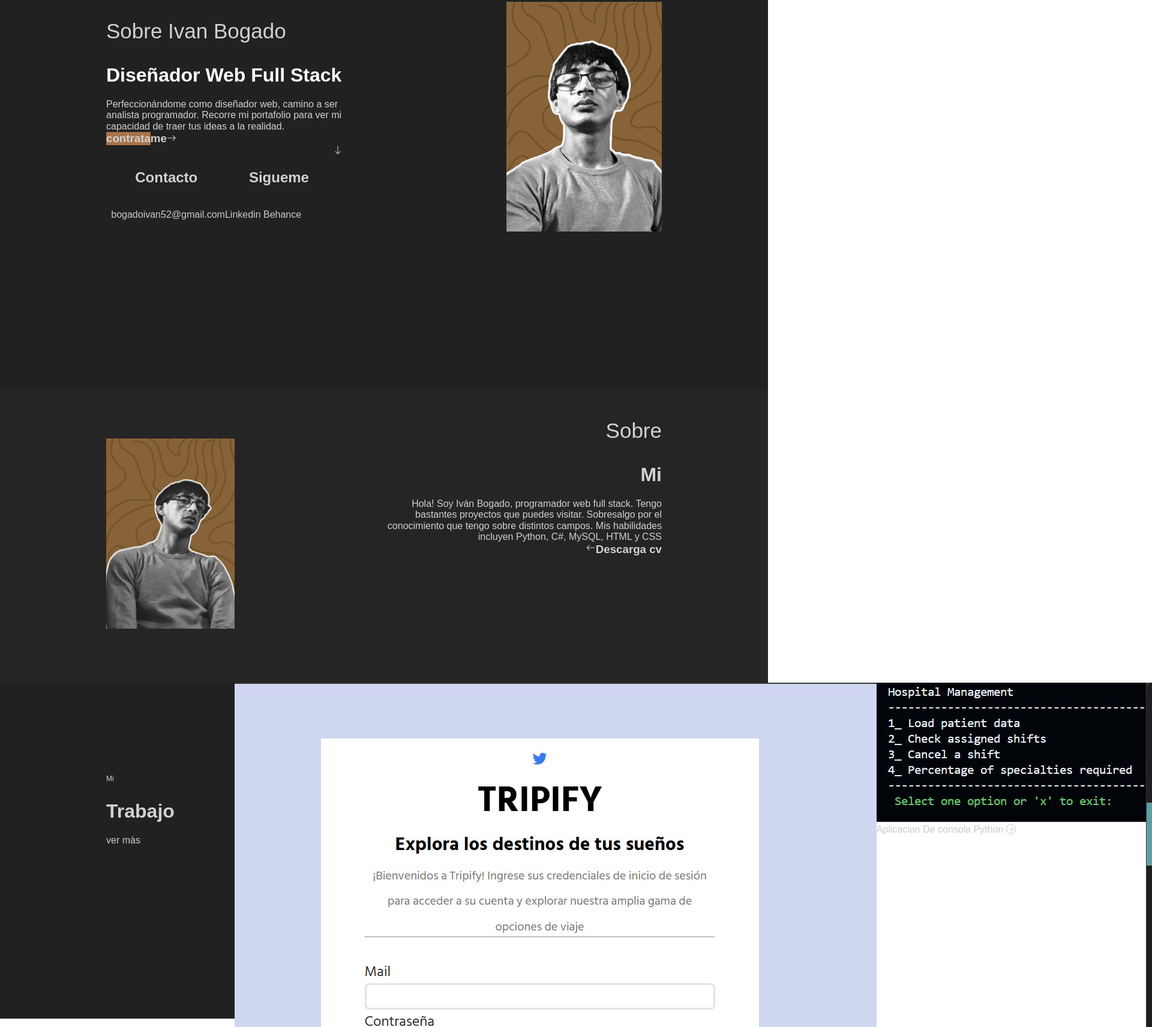
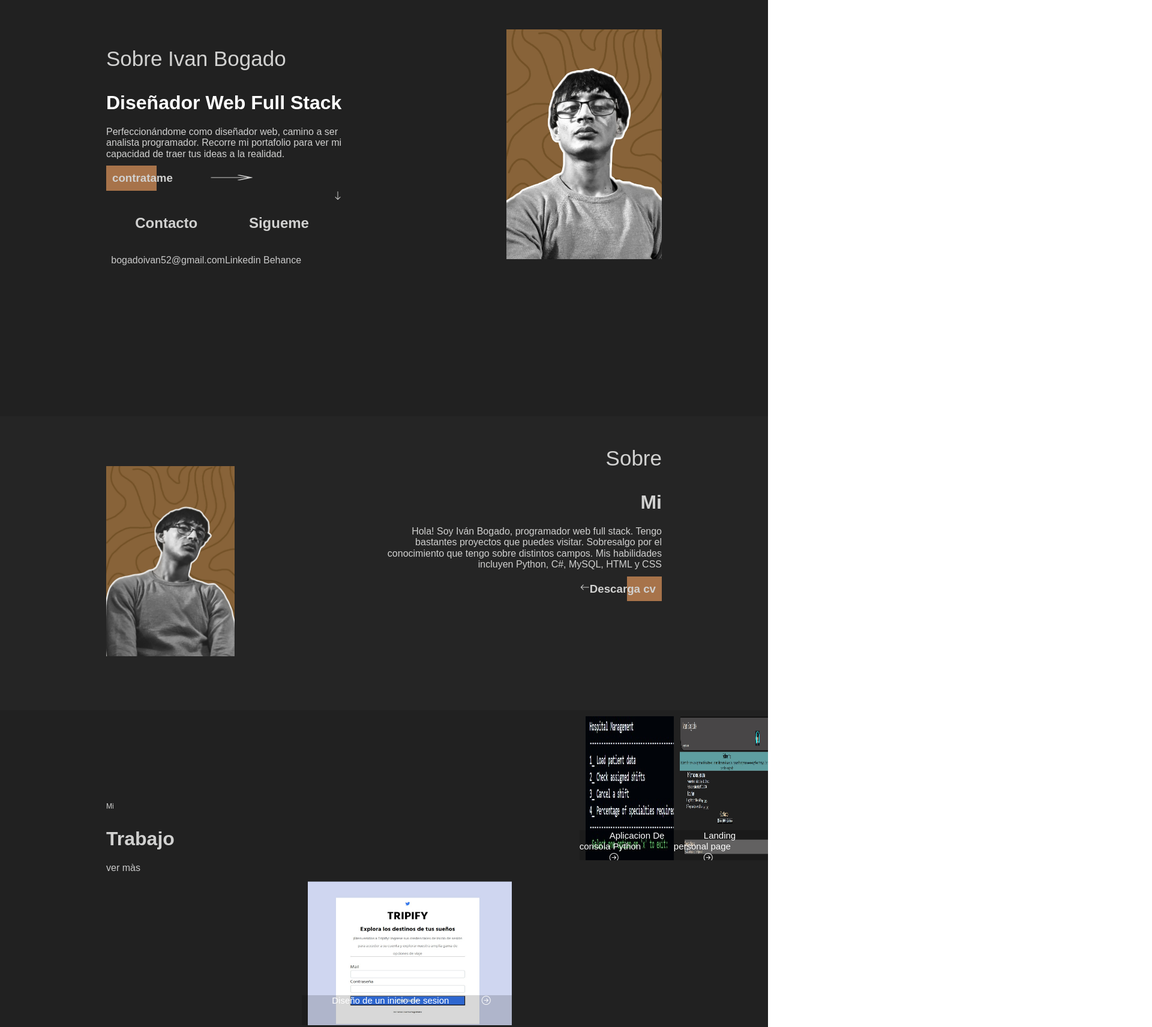
Before and after one commit to ybamBogado/portfolio-web, a plain HTML site: page index.html in a window 1280 px wide. Shown: the part 230-1942 px from the top of the page at 60% size, 1920 px wide, since content can reach past the window. Drawn offline with nearby package versions, Linux system fonts and the light colour scheme; a web font is replaced by a local one.

Commit message:
modificacion estilos galeria y fondos texto

```diff
--- a/css/estilos.css
+++ b/css/estilos.css
@@ -43,12 +43,13 @@ header {
     align-items: center;
     background-color: var(--fondoHdr);
     color: var(--textoheader);
-    padding: 46px 0px 46px 177px;
+    padding: 46px 46px 46px 177px;
 }
 .iconos_IB{
-    margin-right: 345px;
+    margin-right: 305px;
     align-content:flex-start;
     font-size: 40px;
+    cursor:pointer;
 }
 
 header a{
@@ -58,7 +59,7 @@ header a{
     /* border: red 1px solid; */
     cursor: pointer;
 }
-a_contacto{
+.a_contacto{
     margin-right: 131px;
     /* border: blue 4px solid; */
 }
@@ -120,24 +121,36 @@ nav{
 }
 .contratame{
     display: flex;
-    justify-items: center;
+    justify-items: start;
     align-items: center;
+    flex-direction: row;
+    padding-top: 10px;
+    width: 50%;
+}
 
-}
-/*
+
 .herotext img{
     margin: 95px 177px 162px 0px;
-} */
-.hero .fondo_contrateme{
-    justify-content: center;
-    align-content: center;
+}
+.fondo_contrateme{
     background-color:var(--fondos_marrones);
-    inline-size: 1;
+    padding: 10px 0px 10px 10px;
 }
 .me{
-    justify-content: center;
-    align-content: center;
+    padding-top: 10px;
+    padding-bottom: 10px;
 }
+.contratame i{
+    padding-top: 10px;
+    padding-bottom: 10px;
+    padding-left: 30px;
+    /* transform: scale(20,-11); Esto duplicará el ancho del icono */
+    transform: scaleX(5);
+}
+
+
+
+/* termina lo copiado de trabajo */
 
 .hero-inferior{
     display: flex;
@@ -151,6 +164,7 @@ nav{
 .hero-inferior i{
     /* tengo que encontrar la forma de que la flecha sea mas larga */
 }
+
 /* SECCION 2 About me*/
 
 .about{
@@ -175,16 +189,28 @@ nav{
 }
 .texto-about sup{
     font-size: 35px;
+
 }
 .cv_descarga{
     display: flex;
     flex-direction: row;
     justify-content: end;
-}
-.fondo_contrateme{
-    background-color:var(--fondos_marrones);
+    padding-top: 10px;
+
 }
 
+.cv_descarga i{
+    padding-top: 10px;
+}
+.Descar{
+    padding-top: 10px;
+
+}
+
+.ga_cv{
+    background-color:var(--fondos_marrones);
+    padding: 10px 10px 10px 0;
+}
 
 
 /* .opiniones{} */
@@ -204,12 +230,12 @@ nav{
     margin: 156px 100px 200px 177px;
     padding-bottom: 690px;
 }
-.galeriaDeProyectos{
-    /* margin-right: 177px; */
-    /* margin: 100px; */
+/* .galeriaDeProyectos{
+    margin-right: 177px;
+    margin: 100px;
     padding-right: 193px;
+}
 
-}
 .imagenes_1{
     display: flex;
     flex-direction: column;
@@ -220,6 +246,66 @@ nav{
     display: flex;
     flex-direction:column;
     max-width: 0.1%;
+}
+*/
+.galery{
+    width: 100%;
+    height: 100vh;
+    display: flex;
+    justify-content: center;
+    align-items: center;
+    flex-direction: row;
+
+}
+
+.galery_1{
+    position: relative;
+    height: 250px;
+    width: 350px;
+    overflow:hidden;
+}
+.galery_1 img{
+    height: 100%;
+    width: 100%;
+    padding: 10px ;
+}
+
+.galery_1 .links_a_proyectos{
+    position: absolute;
+    background: rgba(0, 0, 0, 0.154);
+    height: 20%;
+    width: 100%;
+    bottom: 0;
+    margin: auto;
+}
+
+.links_a_proyectos a{
+    text-decoration: none;
+
+    /* border: red 1px solid; */
+    cursor: pointer;
+    font-size: 15px;
+    padding-left: 50px;;
+    color: var(--textoheaderhover);
+    text-align: right;
+    width: 100%;
+    max-width: 225px;
+}
+
+a:hover{
+    color: var(--textoheaderhover);
+    text-decoration:dotted var(--textoheaderhover) underline;
+    cursor: pointer;
+}
+
+.links_a_proyectos{
+    color: var(--textoheaderhover);
+    cursor:pointer;
+}
+
+.contenedor_icon_link{
+    padding-left: 200px;
+
 }
 /* seccion servicios */
 .servicios{
```
